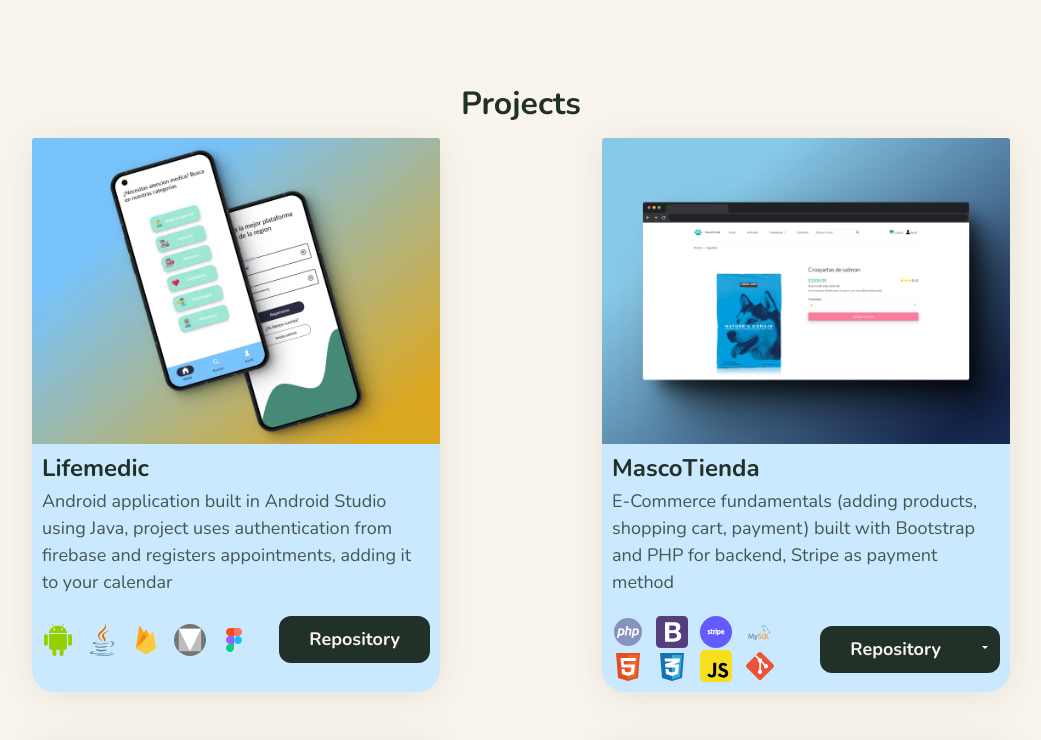
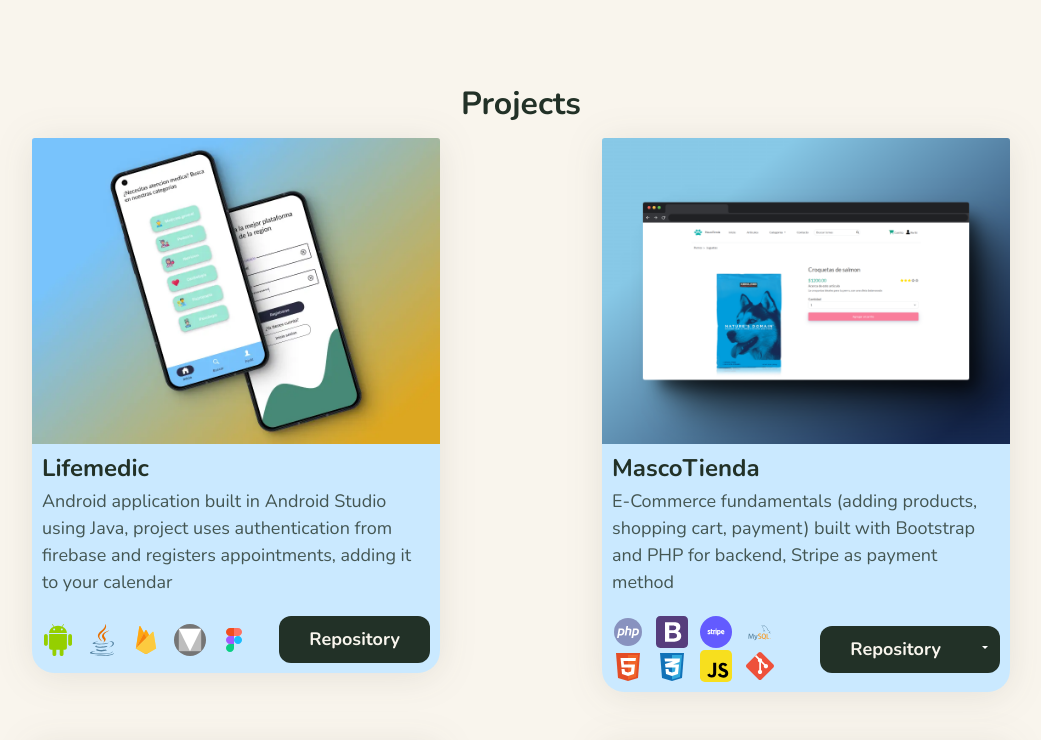
Before and after one commit to MarcoF20/Portfolio, a React (Vite) app: page / in a window 1280 px wide. Shown: the part 800-1540 px from the top of the page, without its empty margins (119-1160 px from the left). Built offline with nearby package versions, Linux system fonts and the light colour scheme.

Commit message:
Fix ProjectCard layout
Fix stlyling problem that made unproportional height to cards

```diff
--- a/src/components/ProjectCard.jsx
+++ b/src/components/ProjectCard.jsx
@@ -8,7 +8,8 @@ export function ProjectCard ({ image, title, description, skills, repo, demo })
       xs={12} md={6} style={{
         display: 'flex',
         justifyContent: 'center',
-        marginBottom: '5rem'
+        marginBottom: '5rem',
+        alignItems: 'flex-start'
       }}
     >
       <Card
@@ -29,7 +30,7 @@ export function ProjectCard ({ image, title, description, skills, repo, demo })
               {
                 skills.map((skill, index) => {
                   return (
-                    <img src={skill} alt='' className='jobIcon' key={index} />
+                    <img src={skill} alt='Icon of the skill' className='jobIcon' key={index} />
                   )
                 })
               }
```
